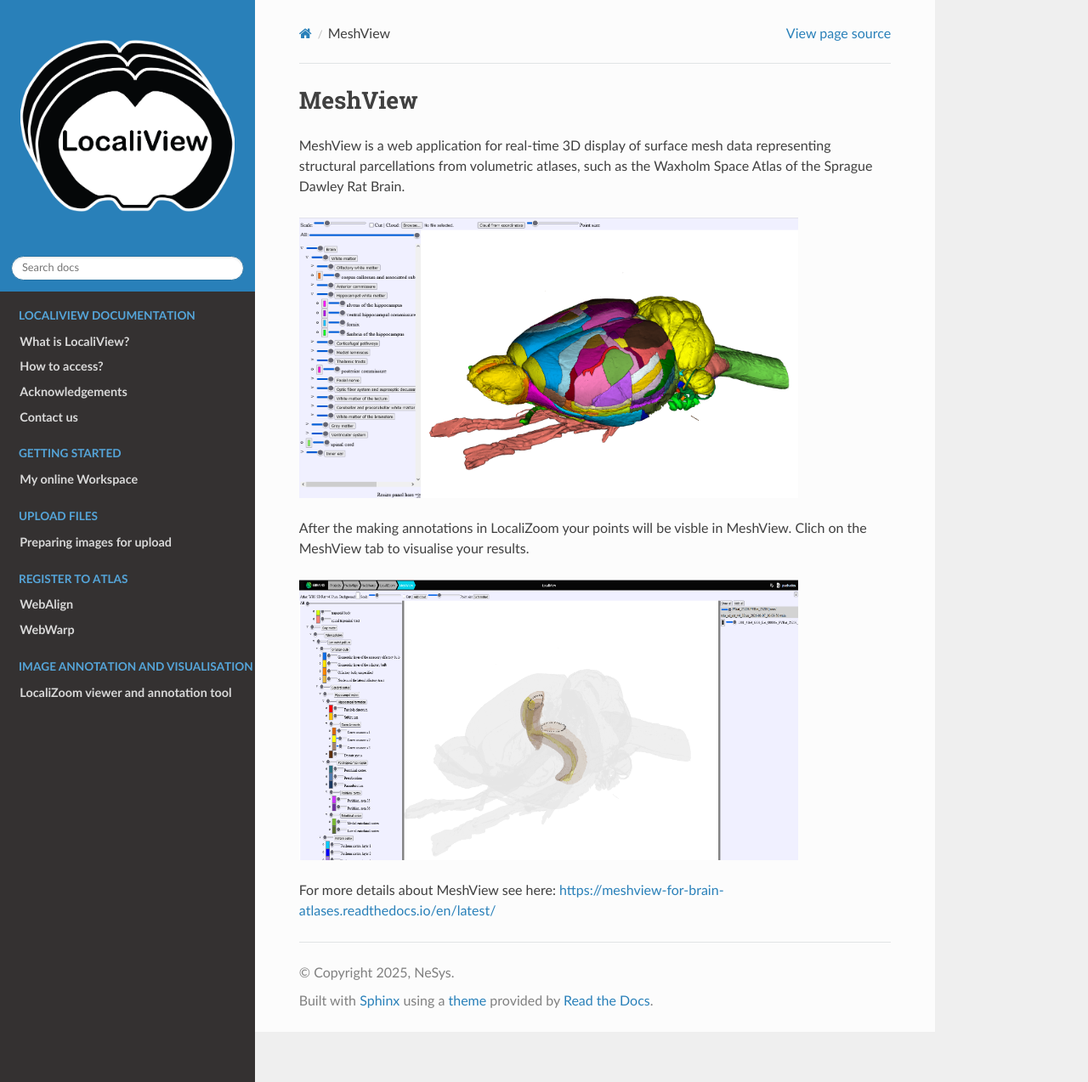
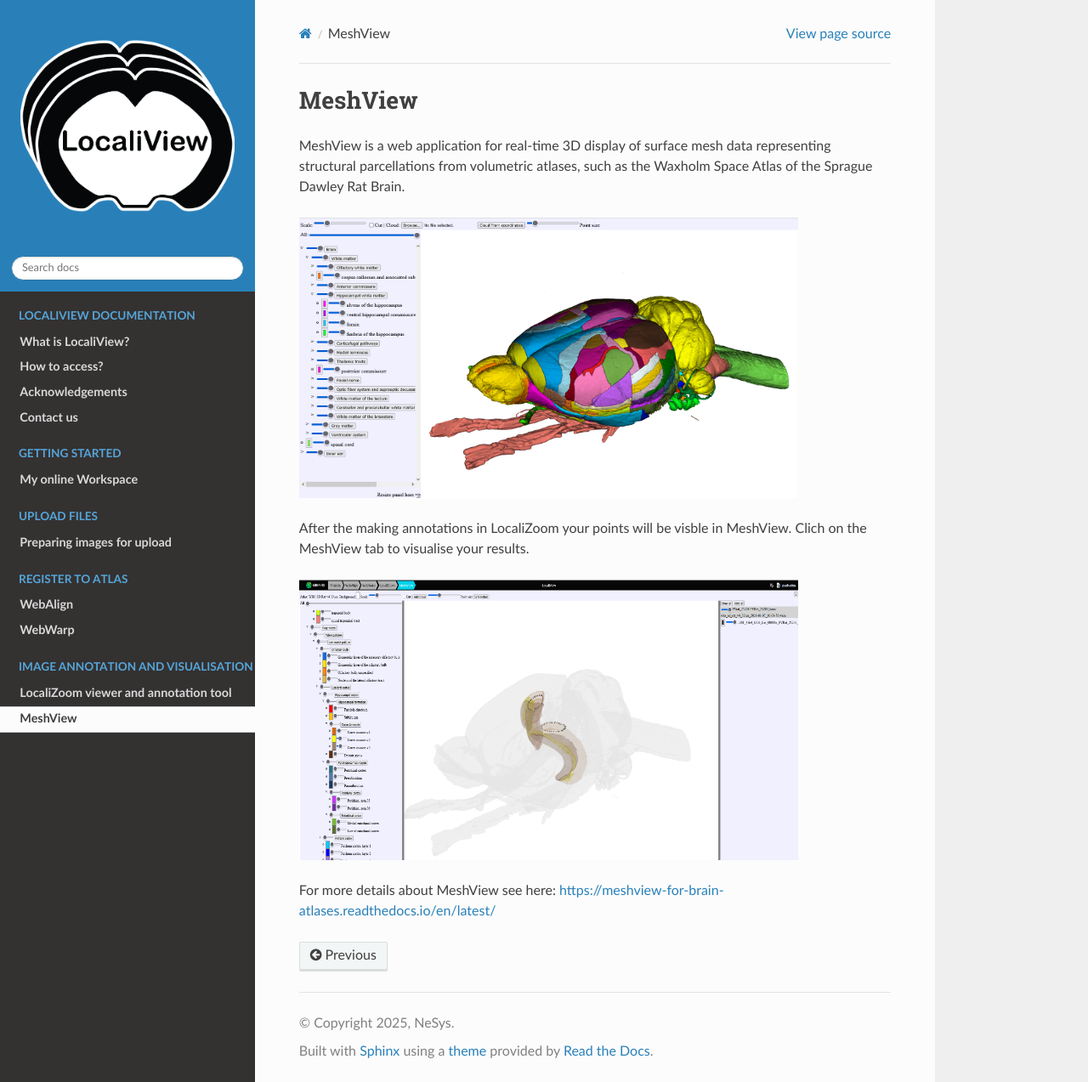
Before and after one commit to Neural-Systems-at-UIO/LocaliView, a Sphinx documentation site: the page built from Docs/MeshView.rst, in a window 1280 px wide and 1273 px high. Shown: the whole window at 85% size. Built offline with Sphinx 7.4.7 and the Read the Docs theme 3.1.0, drawn with Linux system fonts in a browser that asks for light colours; pages that are not in the unit, such as notebooks, are missing from menus.

Commit message:
Update index.rst

```diff
--- a/Docs/index.rst
+++ b/Docs/index.rst
@@ -37,4 +37,4 @@
    :maxdepth: 3
 
    LocaliZoom
-   Meshview
+   MeshView
```
